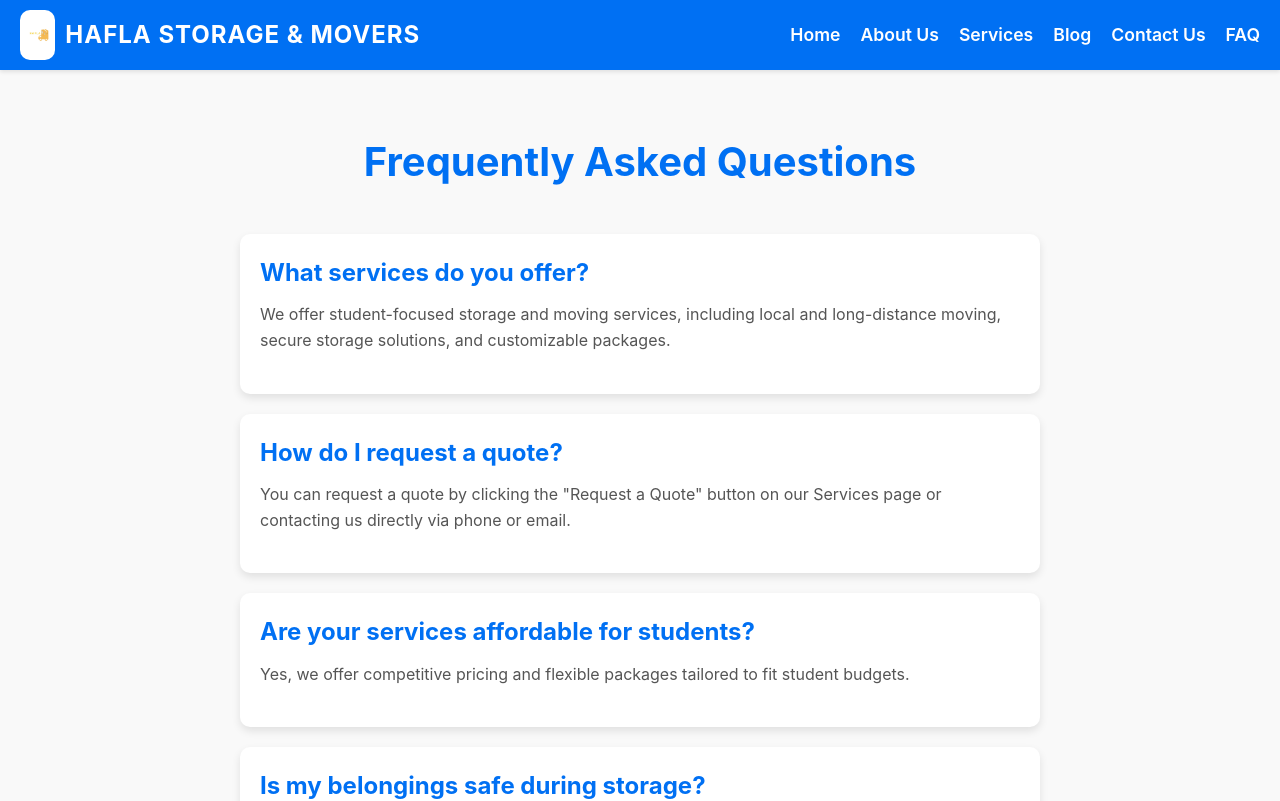
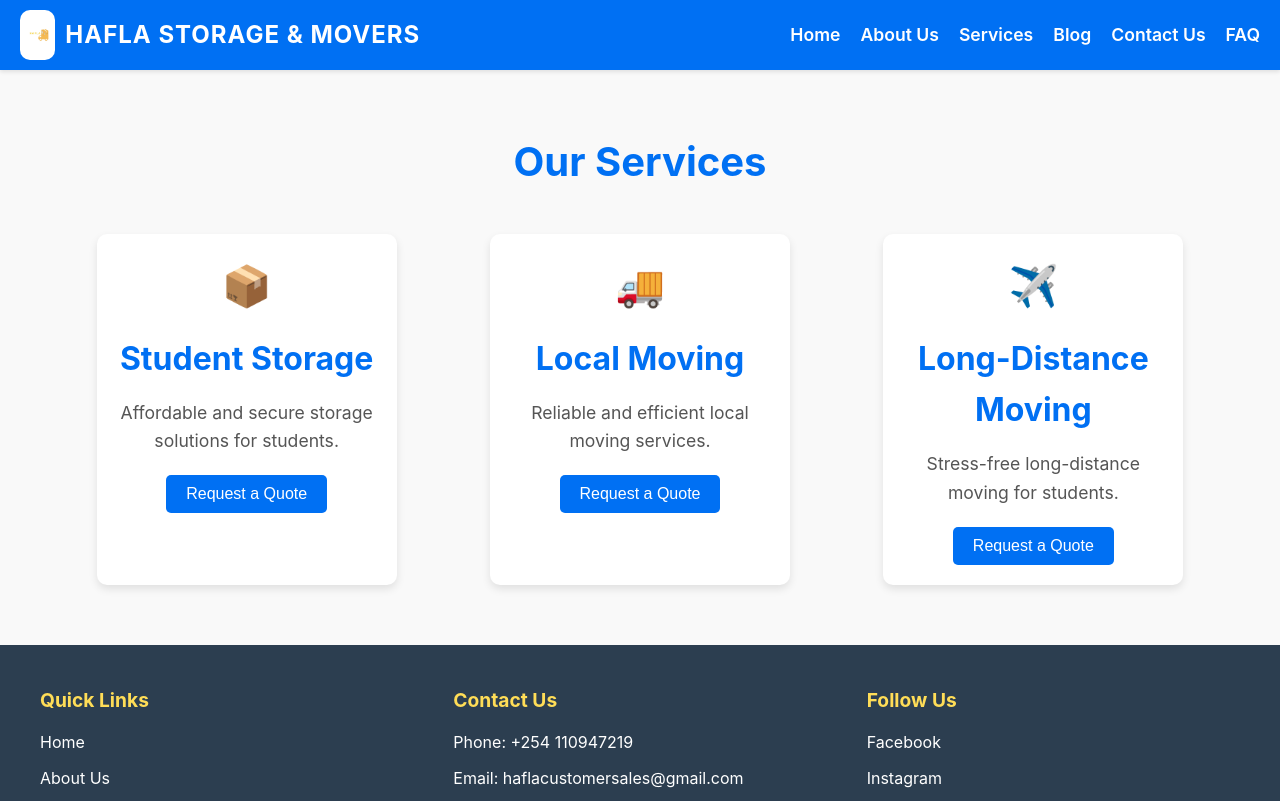
Before and after one commit to JohnMnyika/hafla-storage-and-movers, a Next.js app: page /services in a window 1280 px wide. Shown: the top 801 px of the page. Built offline with nearby package versions, Linux system fonts and the light colour scheme.

Commit message:
Updated the services page

```diff
--- a/src/pages/services.tsx
+++ b/src/pages/services.tsx
@@ -1,96 +1,68 @@
 import Head from 'next/head';
 import Header from '../components/Header';
 import Footer from '../components/Footer';
-import { motion } from 'framer-motion';
-import styles from '../styles/FAQ.module.css';
+import QuoteModal from '../components/QuoteModal';
+import { useState } from 'react';
+import styles from '../styles/Services.module.css';
 
-export default function FAQ() {
-    const faqs = [
+export default function Services() {
+    const [isModalOpen, setIsModalOpen] = useState(false);
+    const [selectedService, setSelectedService] = useState('');
+
+    const openModal = (service: string) => {
+        setSelectedService(service);
+        setIsModalOpen(true);
+    };
+
+    const closeModal = () => {
+        setSelectedService('');
+        setIsModalOpen(false);
+    };
+
+    const services = [
         {
-            question: 'What services do you offer?',
-            answer: 'We offer student-focused storage and moving services, including local and long-distance moving, secure storage solutions, and customizable packages.',
+            title: 'Student Storage',
+            description: 'Affordable and secure storage solutions for students.',
+            icon: '📦',
         },
         {
-            question: 'How do I request a quote?',
-            answer: 'You can request a quote by clicking the "Request a Quote" button on our Services page or contacting us directly via phone or email.',
+            title: 'Local Moving',
+            description: 'Reliable and efficient local moving services.',
+            icon: '🚚',
         },
         {
-            question: 'Are your services affordable for students?',
-            answer: 'Yes, we offer competitive pricing and flexible packages tailored to fit student budgets.',
-        },
-        {
-            question: 'Is my belongings safe during storage?',
-            answer: 'Absolutely! We prioritize safety and security, ensuring your belongings are handled with care and stored in secure facilities.',
-        },
-        {
-            question: 'Do you provide packing materials?',
-            answer: 'Yes, we offer packing materials and assistance to ensure your items are safely packed and transported.',
-        },
-        {
-            question: 'Can I customize my moving package?',
-            answer: 'Yes, we provide customizable services to meet your specific needs. Contact us to discuss your requirements.',
+            title: 'Long-Distance Moving',
+            description: 'Stress-free long-distance moving for students.',
+            icon: '✈️',
         },
     ];
 
     return (
         <div>
             <Head>
-                <title>FAQ - Hafla Storage & Movers | Frequently Asked Questions</title>
-                <meta name="description" content="Find answers to frequently asked questions about Hafla Storage & Movers. Learn about our student storage and moving services." />
-                <meta name="keywords" content="FAQ Hafla Storage, student storage, moving services, frequently asked questions" />
-                <meta property="og:title" content="FAQ - Hafla Storage & Movers" />
-                <meta property="og:description" content="Find answers to frequently asked questions about Hafla Storage & Movers. Learn about our student storage and moving services." />
-                <meta property="og:image" content="https://hafla-storage-and-movers.vercel.app/_next/image?url=%2Flogo.jpeg&w=64&q=75" />
-                <meta property="og:url" content="https://hafla-storage-and-movers.vercel.app/faq" />
-                <link rel="canonical" href="https://hafla-storage-and-movers.vercel.app/faq" />
+                <title>Services - Hafla Storage & Movers</title>
             </Head>
             <Header />
-            <motion.main
-                className={styles.main}
-                initial={{ opacity: 0 }}
-                animate={{ opacity: 1 }}
-                transition={{ duration: 0.8 }}
-            >
-                <motion.h1
-                    initial={{ y: -20, opacity: 0 }}
-                    animate={{ y: 0, opacity: 1 }}
-                    transition={{ duration: 0.6, ease: 'easeOut' }}
-                >
-                    Frequently Asked Questions
-                </motion.h1>
-                <motion.div
-                    className={styles.faqList}
-                    initial={{ opacity: 0 }}
-                    animate={{ opacity: 1 }}
-                    transition={{ delay: 0.3, duration: 0.8, ease: 'easeOut' }}
-                >
-                    {faqs.map((faq, index) => (
-                        <motion.div
-                            key={index}
-                            className={styles.faqItem}
-                            initial={{ y: 20, opacity: 0 }}
-                            animate={{ y: 0, opacity: 1 }}
-                            whileHover={{ scale: 1.05 }}
-                            transition={{ delay: index * 0.2, duration: 0.6, ease: 'easeOut' }}
-                        >
-                            <motion.h3
-                                initial={{ opacity: 0 }}
-                                animate={{ opacity: 1 }}
-                                transition={{ delay: index * 0.2 + 0.1, duration: 0.5, ease: 'easeOut' }}
-                            >
-                                {faq.question}
-                            </motion.h3>
-                            <motion.p
-                                initial={{ opacity: 0 }}
-                                animate={{ opacity: 1 }}
-                                transition={{ delay: index * 0.2 + 0.2, duration: 0.5, ease: 'easeOut' }}
-                            >
-                                {faq.answer}
-                            </motion.p>
-                        </motion.div>
+            <main className={styles.main}>
+                <h1>Our Services</h1>
+                <div className={styles.servicesGrid}>
+                    {services.map((service, index) => (
+                        <div key={index} className={styles.serviceCard}>
+                            <div className={styles.serviceIcon}>{service.icon}</div>
+                            <h2>{service.title}</h2>
+                            <p>{service.description}</p>
+                            <button onClick={() => openModal(service.title)} className={styles.serviceButton}>
+                                Request a Quote
+                            </button>
+                        </div>
                     ))}
-                </motion.div>
-            </motion.main>
+                </div>
+            </main>
+            <QuoteModal
+                isOpen={isModalOpen}
+                onRequestClose={closeModal}
+                selectedService={selectedService}
+            />
             <Footer />
         </div>
     );
```
